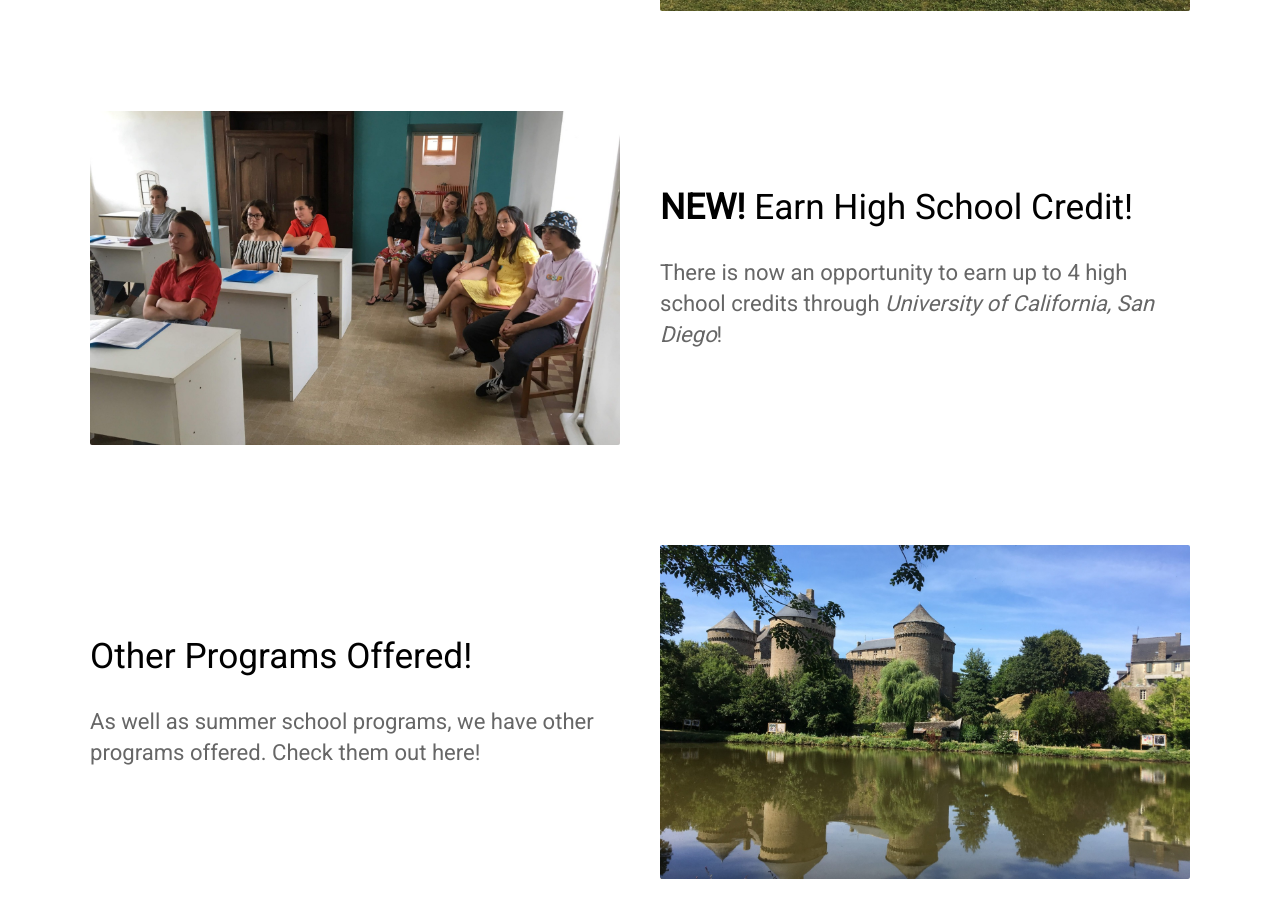
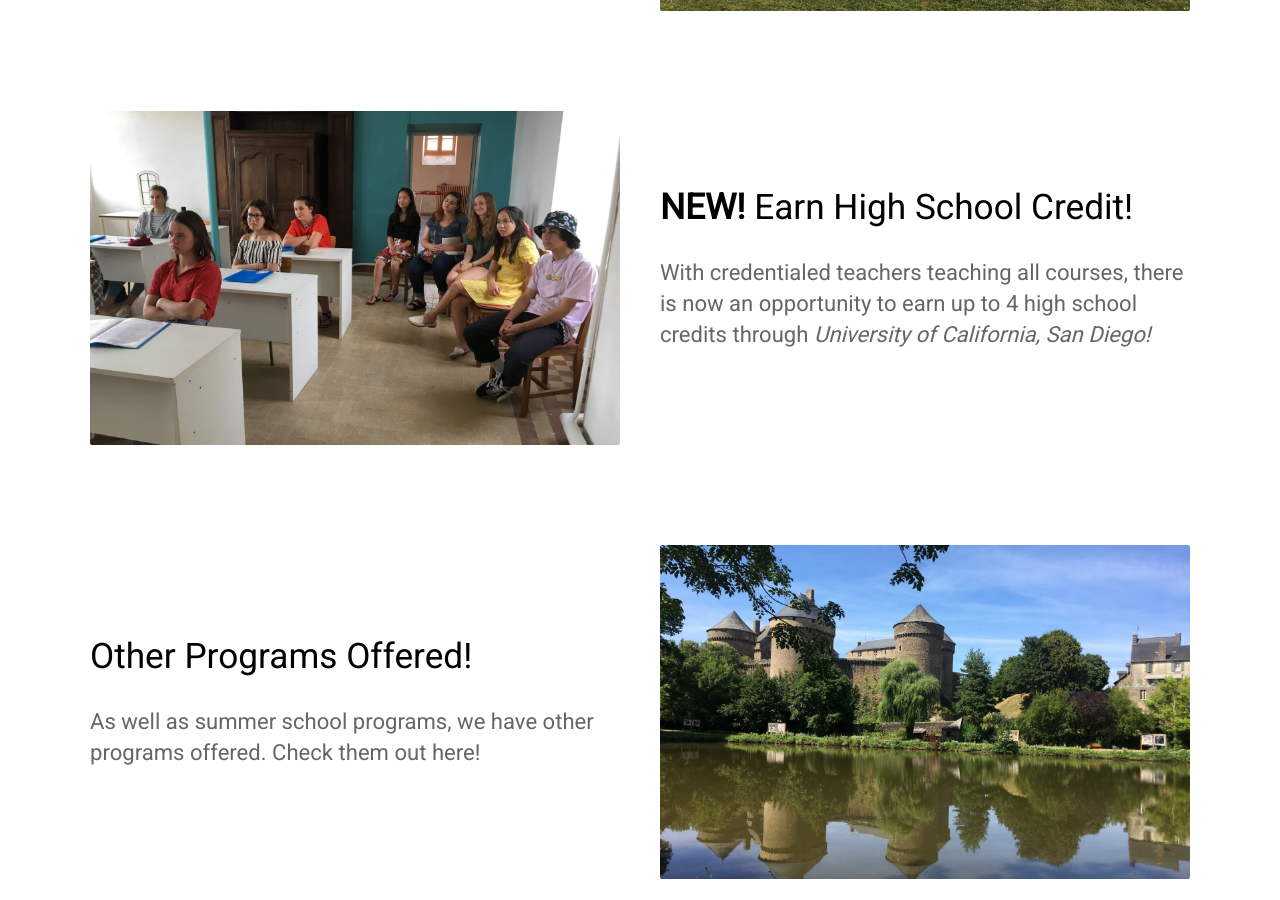
Before and after one commit to baritchie/project1, a Jekyll site: the page built from index.html, in a window 1280 px wide and 900 px high, scrolled down 957 px. Built offline with Jekyll 4.4.1, drawn with Linux system fonts in a browser that asks for light colours; some of the changed text lies outside the part shown.

Commit message:
Updated 'index.html' via CloudCannon

```diff
--- a/index.html
+++ b/index.html
@@ -21,7 +21,7 @@ description: 4 Week Programs Enrolling Now!
 			<div class="text editable">
 				<h2>High School Study Abroad!</h2>
 				<p>Jump into one of our three-week summer school programs! All classes taught in English, no French required. 30 classroom hours enhanced with over 30 hours of related field trips.</p>
-				<div class="cta button center-text"><a href="{{ site.baseurl }}/summerschoolprograms/">Check Them Out</a></div>
+				<div class="cta button center-text"><a href="/summerschoolprograms/">Check Them Out</a></div>
 			</div>
 			<div class="image">
 				<img alt="Screenshot" class="screenshot editable" src="/uploads/img-1588.jpg" width="794" srcset="/uploads/img-1588.jpg 794w, /uploads/img-1588@2x.jpg 1588w" />
@@ -33,7 +33,7 @@ description: 4 Week Programs Enrolling Now!
 		<div class="container flex">
 			<div class="text editable">
 				<h2><strong>NEW!</strong> Earn High School Credit!</h2>
-				<p>There is now an opportunity to earn up to 4 high school credits through <em>University of California, San Diego</em>!&nbsp;</p>
+				<p>With credentialed teachers teaching all courses, there is now an opportunity to earn up to 4 high school credits through <em>University of California, San Diego</em><em>!</em></p>
 			</div>
 			<div class="image">
 				<img alt="Screenshot" class="screenshot editable" src="/uploads/img-7827.jpg" width="794" srcset="/uploads/img-7827.jpg 794w, /uploads/img-7827@2x.jpg 1588w" />
```
Also changed, not shown: other parts of index.html (+1 -1 lines).
